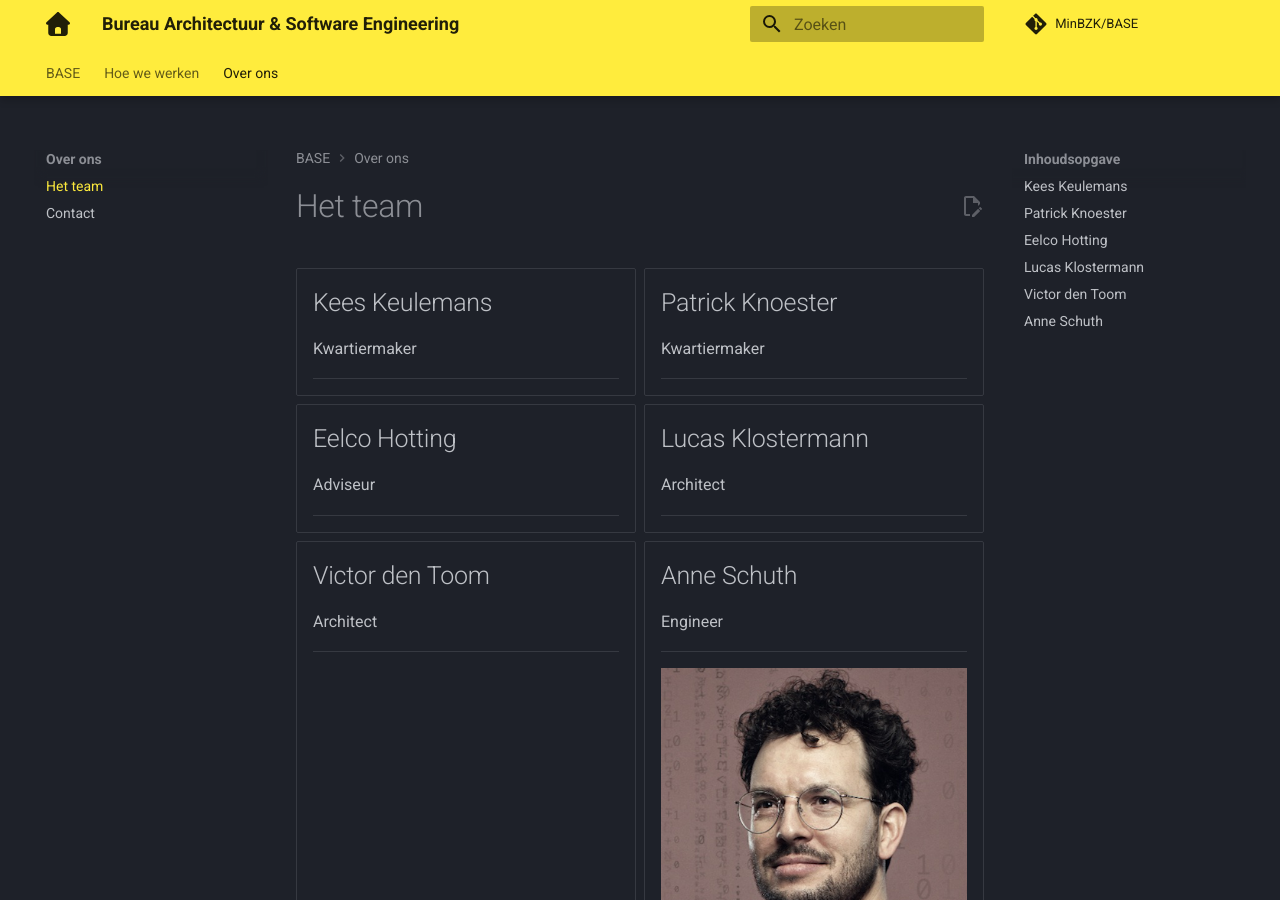
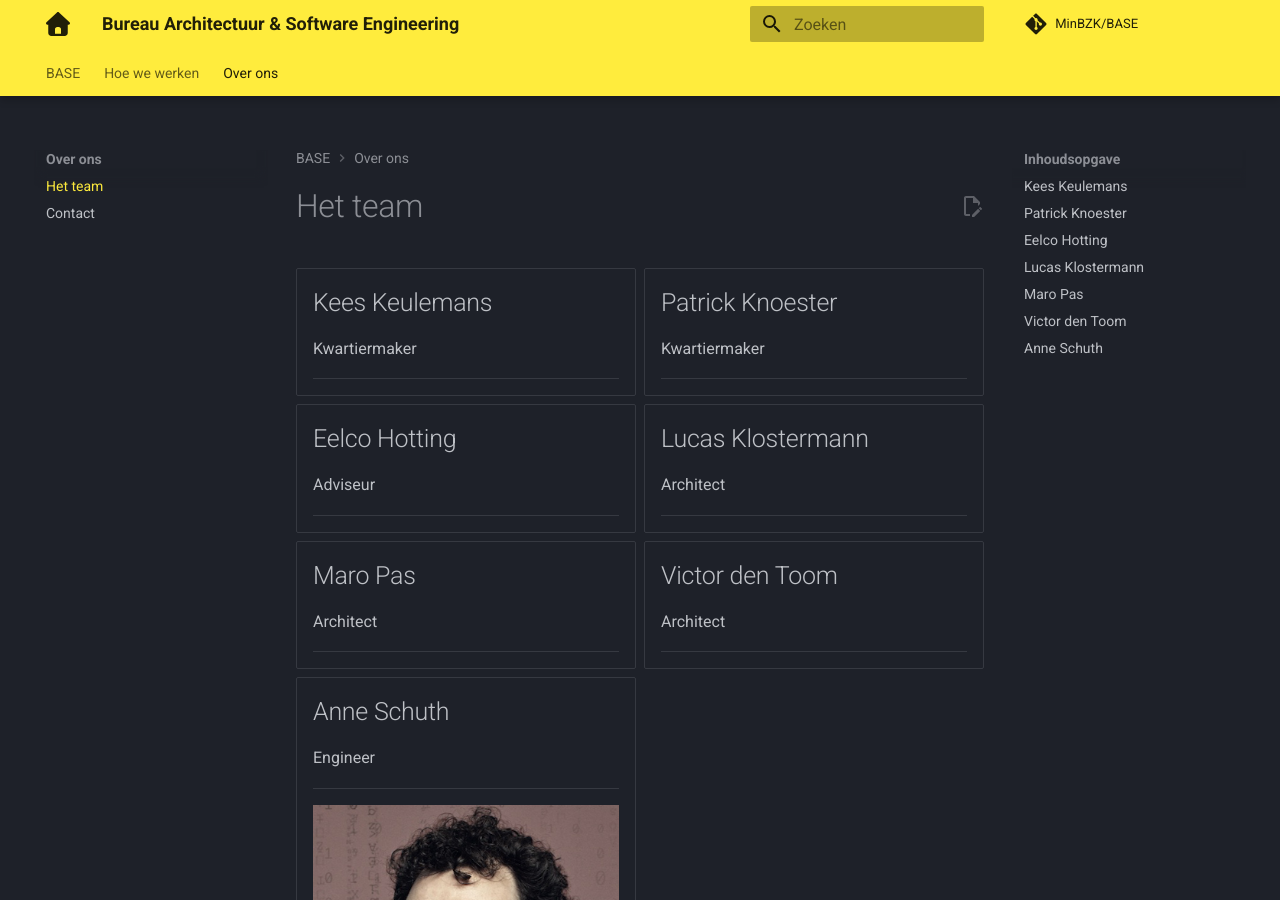
Before and after one commit to MinBZK/BASE, an MkDocs documentation site: the page built from docs/Over_ons/team.md, in a window 1280 px wide and 900 px high. Built offline with MkDocs 1.6.1 and Material for MkDocs 9.7.7, drawn with Linux system fonts in a browser that asks for light colours; plug-ins that fetch from the network failed and are left out; comment, search, counter and statistics services are not loaded.

Commit message:
Add Maro

```diff
--- a/docs/Over_ons/team.md
+++ b/docs/Over_ons/team.md
@@ -28,6 +28,12 @@
 
     ----
 
+-   ## Maro Pas
+
+    Architect
+
+    ----
+
 -   ## Victor den Toom
 
     Architect
```
